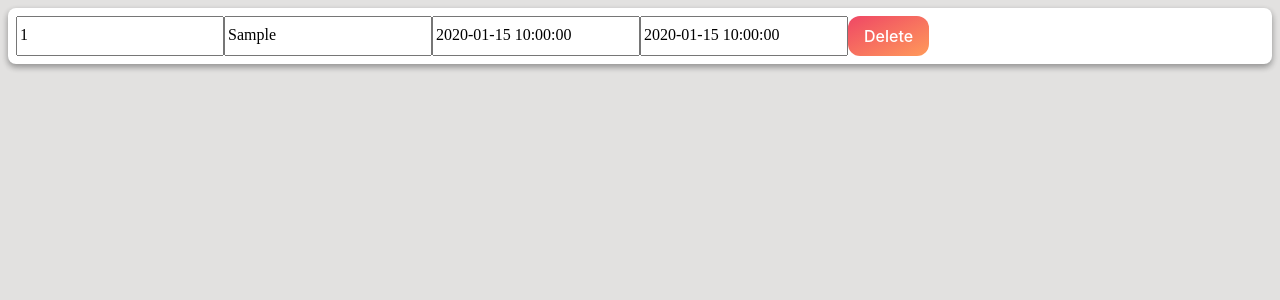
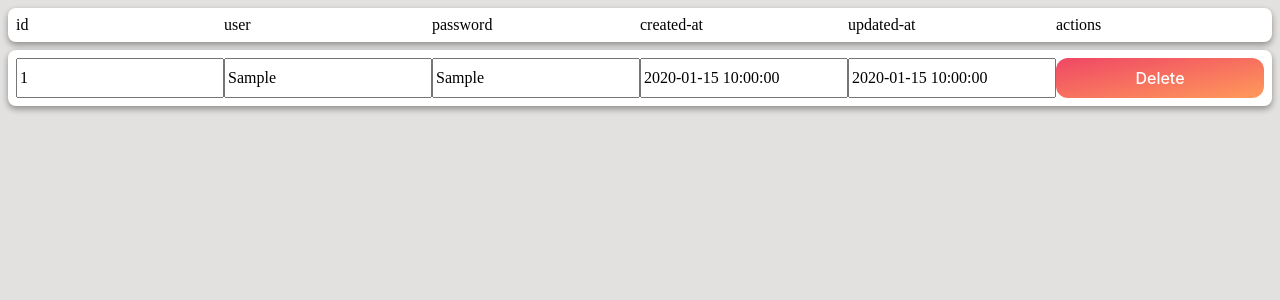
Before and after one commit to Cebry/superheros, a PHP site: page /user/del/1 in a window 1280 px wide. Shown: the part 120-420 px from the top of the page. Run offline with PHP 8.4, Linux system fonts and the light colour scheme; tables that the repository leaves empty or names only in its code hold one stand-in row (values such as "Sample post").

Commit message:
feat: añadidos nombres crud users

```diff
--- a/public/css/styles.css
+++ b/public/css/styles.css
@@ -103,12 +103,20 @@ input {
     grid-template-columns: repeat(2, 1fr);
 }
 
+.columns-3 {
+    grid-template-columns: repeat(3, 1fr);
+}
+
 .columns-4 {
     grid-template-columns: repeat(4, 1fr);
 }
 
 .columns-5 {
     grid-template-columns: repeat(5, 1fr);
+}
+
+.columns-6 {
+    grid-template-columns: repeat(6, 1fr);
 }
 
 .columns-7 {
--- a/views/user/delete.php
+++ b/views/user/delete.php
@@ -17,9 +17,18 @@
     </header>
     <?php include "../views/nav.php"; ?>
     <main>
-        <form action="" method="post" class="card">
+        <div class="card grid columns-6">
+            <span>id</span>
+            <span>user</span>
+            <span>password</span>
+            <span>created-at</span>
+            <span>updated-at</span>
+            <span>actions</span>
+        </div>
+        <form action="" method="post" class="card grid columns-6">
             <input type="number" name="id" id="id" value="<?php echo $data['id'] ?>" readonly>
             <input type="text" name="user" id="user" value="<?php echo $data['user'] ?>" readonly>
+            <input type="text" name="psw" id="psw" value="<?php echo $data['psw'] ?>">
             <input type="datetime" name="createdAt" id="createdAt" value="<?php echo $data['created_at'] ?>" readonly>
             <input type="datetime" name="updatedAt" id="updatedAt" value="<?php echo $data['updated_at'] ?>" readonly>
             <button type=" submit" name="submit" value="delete">Delete</button>
```
Also changed, not shown: views/user/edit.php (+9 -1 lines), views/user/insert.php (+6 -2 lines), views/user/list.php (+13 -1 lines).
